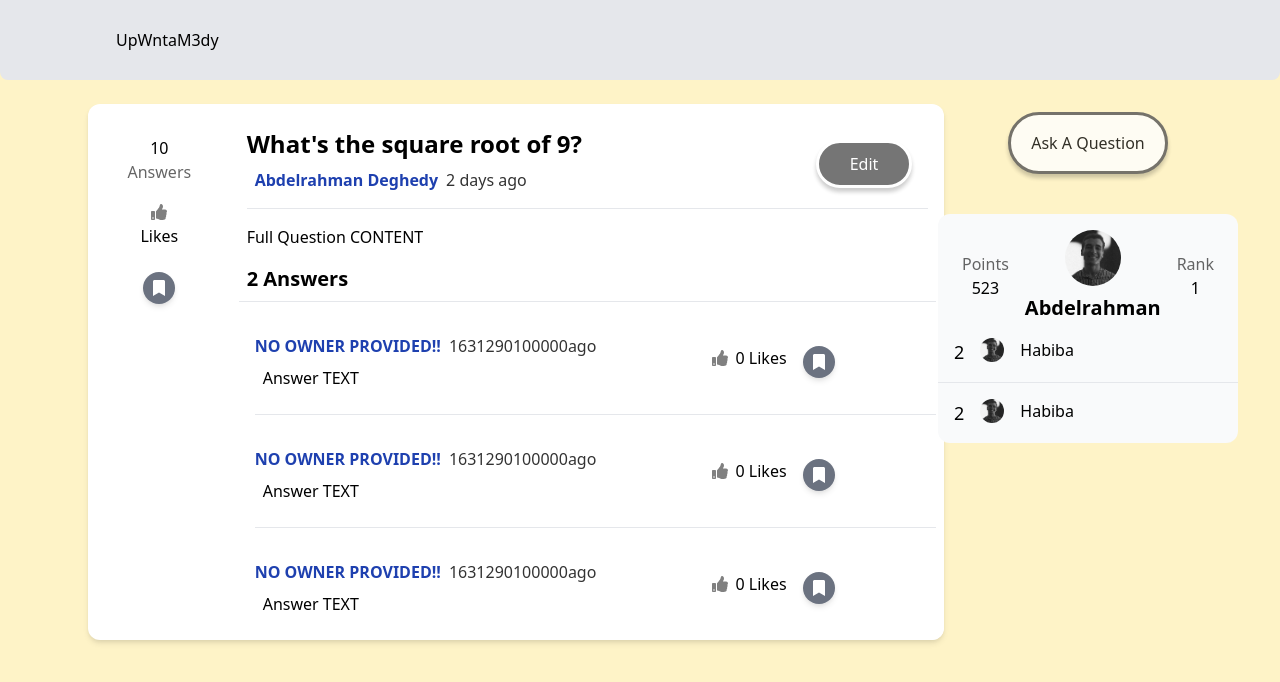
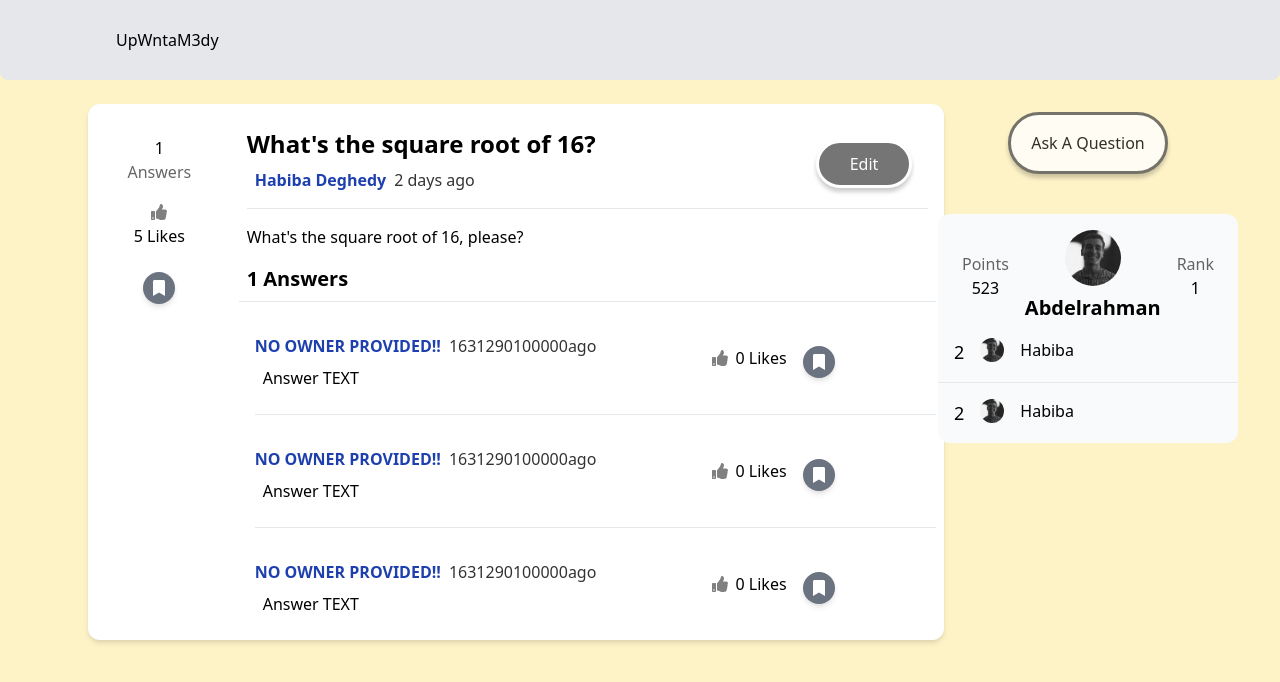
Before and after one commit to AbdelrahmanDeghedy/UpWntaM3dy, a Vue app in the folder upwntam3dy/: page /questions/2 in a window 1280 px wide. Shown: the top 682 px of the page. Built offline with nearby package versions, Linux system fonts and the light colour scheme.

Commit message:
Dynamic data loading in Answer componnet

```diff
--- a/upwntam3dy/src/_utils/data.js
+++ b/upwntam3dy/src/_utils/data.js
@@ -1,6 +1,6 @@
 export const users = [
   {
-    UnniversityId: 18010917,
+    universityId: 18010917,
     name: "Abdelrahman Deghedy",
     points: 532,
     rank: 2,
@@ -14,7 +14,7 @@ export const users = [
     },
   },
   {
-    UnniversityId: 18010918,
+    universityId: 18010918,
     name: "Habiba Deghedy",
     points: 532,
     rank: 2,
@@ -52,7 +52,8 @@ export const questions = [
   {
     id: 4,
     ownerId: 18010917,
-    text: "What's the square root of 9?",
+    title: "What's the square root of 9?",
+    fullQuestionText : "What's the square root of 9, please?",
     time: new Date(2021, 3, 5),
     likes: 15,
     course: {
@@ -65,7 +66,8 @@ export const questions = [
   {
     id: 2,
     ownerId: 18010918,
-    text: "What's the square root of 16?",
+    title: "What's the square root of 16?",
+    fullQuestionText : "What's the square root of 16, please?",
     time: new Date(2021, 3, 5),
     likes: 5,
     course: {
--- a/upwntam3dy/src/components/QuestionDetail.vue
+++ b/upwntam3dy/src/components/QuestionDetail.vue
@@ -2,7 +2,7 @@
   <div class="shadow-md bg-white flex rounded-xl overflow-hidden m-2">
     <div class="py-6 w-1/6 flex flex-col">
       <div class="flex flex-col items-center my-2">
-        <div>{{ answersNumber }} 10</div>
+        <div>{{ answersNumber }} </div>
         <div class="opacity-60">Answers</div>
       </div>
 
@@ -28,12 +28,11 @@
       <div class="flex justify-between">
         <div class="py-6 w-4/6 ml-4">
           <div class="text-2xl font-semibold cursor-pointer">
-            What's the square root of 9?
             {{ text }}
           </div>
           <div class="flex ml-2 my-2">
             <div class="text-blue-800 font-bold">
-              {{ owner }}Abdelrahman Deghedy
+              {{ owner }}
             </div>
             <div class="opacity-80 ml-2">{{ time }}2 days ago</div>
           </div>
@@ -47,11 +46,11 @@
       <hr class="mx-4 -mt-4" />
       <div class="mt-4">
         <div class="ml-4 mb-4">
-          Full Question CONTENT
+          {{ fullQuestionText }}
         </div>
 
         <div class="font-bold text-xl mb-2 ml-4">
-          2 Answers
+          {{ answersNumber }} Answers
         </div>
 
         <hr class="mx-2" />
@@ -82,8 +81,45 @@ export default {
   },
   data() {
     return {
-      //
+      likes : this.findQuestionById(this.$route.params.qId).likes,
+      answersNumber : this.getAnswersOfQuestion(this.$route.params.qId).length,
+      text : this.findQuestionById(this.$route.params.qId).title,
+      owner : this.getUsernameFromId(this.findQuestionById(this.$route.params.qId).ownerId),
+      fullQuestionText : this.findQuestionById(this.$route.params.qId).fullQuestionText,
     };
   },
+  mounted(){
+    console.log("testt>", this.$route.params.qId);
+    console.log("testt>", this.getUsernameFromId(18010918));
+
+
+  },
+  computed : {
+//
+  },
+  methods :{
+    getUsernameFromId(uid){
+      return this.$store.state.users.filter(user => {
+        return user.universityId === uid
+      })[0].name;
+    },
+    getAnswersOfQuestion(qId) {
+      let answers = [];
+      this.$store.state.answers.forEach((answer) => {
+        console.log("testtt", qId);
+        if (answer.questionOfAnswerId === +qId) {
+          answers.push(answer);
+        }
+      });
+      return answers;
+    },
+    findQuestionById (qId) {
+      return this.$store.state.questions.filter((question) => {
+        if (+question.id === +qId) {
+          return question;
+        }
+      })[0]
+    }
+  }
 };
 </script>
--- a/upwntam3dy/src/components/Questions.vue
+++ b/upwntam3dy/src/components/Questions.vue
@@ -35,7 +35,7 @@ export default {
   methods: {
     getUsernameFromUserId(userId) {
       return this.$store.state.users.filter(
-        (user) => user.UnniversityId === userId
+        (user) => user.universityId === userId
       )[0].name;
     },
     parseDate(date) {
```
